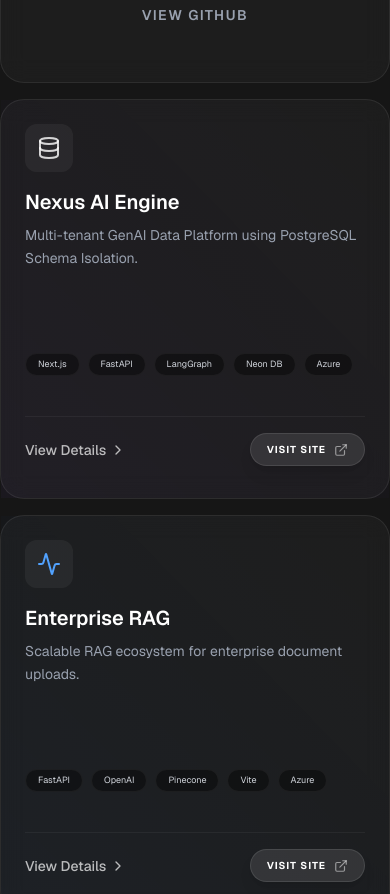
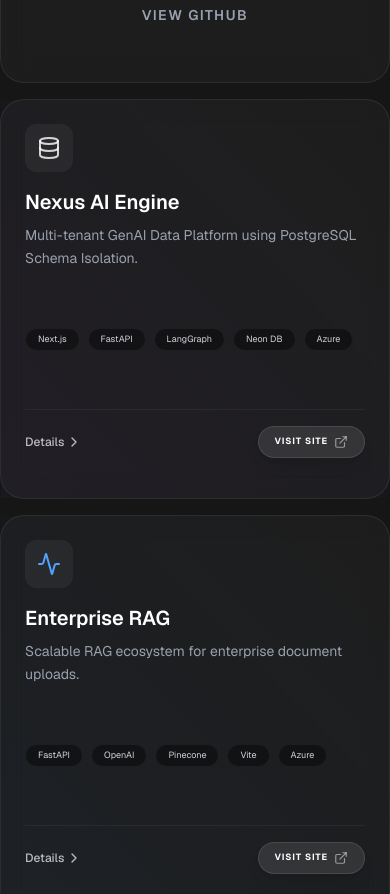
Before and after one commit to koushik1359/koushik-portfolio, a Next.js app: page / in a window 390 px wide. Shown: the part 1640-2534 px from the top of the page. Built offline with nearby package versions, Linux system fonts and the light colour scheme.

Commit message:
Fix: Final Master Key layout for Bento cards (Mobile & Desktop)

```diff
--- a/src/components/ui/BentoCard.tsx
+++ b/src/components/ui/BentoCard.tsx
@@ -50,13 +50,10 @@ export const BentoCard = ({
       {/* Background Ambient Gradient */}
       <div className={`absolute inset-0 bg-gradient-to-tr ${gradientClass} to-transparent z-0 opacity-40 group-hover:opacity-100 transition-opacity duration-700`} />
 
-      {/* Content */}
+      {/* Content Container */}
       <div className="relative z-10 flex-1 flex flex-col h-full text-left">
-        <motion.div
-          className="flex-1 flex flex-col h-full"
-          whileHover={typeof window !== 'undefined' && window.matchMedia('(hover: hover)').matches ? { y: -45 } : {}}
-          transition={{ duration: 0.4, ease: "easeOut" }}
-        >
+        {/* DESKTOP HOVER CONTENT SHIFT - Reverting to CSS for stability */}
+        <div className="flex-1 flex flex-col h-full transition-transform duration-500 md:group-hover:-translate-y-12">
           <div className="flex justify-between items-start mb-4">
             <div className="p-3 bg-white/5 rounded-xl text-white/80">
               {icon}
@@ -71,11 +68,11 @@ export const BentoCard = ({
           <h3 className="text-xl md:text-2xl font-semibold mb-2 text-white">
             {title}
           </h3>
-          <p className="text-gray-400 text-sm leading-relaxed mb-6 flex-1">
+          <p className="text-gray-400 text-sm leading-relaxed mb-6">
             {description}
           </p>
 
-          <div className="flex gap-2 flex-wrap mt-2 mb-6">
+          <div className="flex gap-2 flex-wrap mt-auto mb-6">
             {technologies.map((t) => (
               <span
                 key={t}
@@ -86,10 +83,10 @@ export const BentoCard = ({
             ))}
           </div>
 
-          {/* MOBILE ONLY BUTTONS - Standard flow, always visible */}
-          <div className="flex md:hidden items-center justify-between mt-4 pb-2 border-t border-white/5 pt-4">
-            <div className="flex items-center text-white/70 text-sm font-medium">
-               View Details <ChevronRight className="w-4 h-4 ml-1" />
+          {/* MOBILE ONLY BUTTONS - Inline, always visible, prevents clipping */}
+          <div className="flex md:hidden items-center justify-between mt-auto pb-4 border-t border-white/5 pt-4">
+            <div className="flex items-center text-white/70 text-xs font-medium">
+               Details <ChevronRight className="w-4 h-4 ml-0.5" />
             </div>
             {href && (
               <a
@@ -97,17 +94,17 @@ export const BentoCard = ({
                 target="_blank"
                 rel="noopener noreferrer"
                 onClick={(e) => e.stopPropagation()}
-                className="flex items-center gap-2 bg-white/10 text-white px-4 py-2 rounded-full border border-white/10 text-[10px] font-bold tracking-widest uppercase shadow-lg"
+                className="flex items-center gap-1.5 bg-white/10 text-white px-4 py-2 rounded-full border border-white/10 text-[9px] font-bold tracking-widest uppercase shadow-lg whitespace-nowrap"
               >
                 Visit Site
                 <ExternalLink className="w-3.5 h-3.5 text-white/50" />
               </a>
             )}
           </div>
-        </motion.div>
+        </div>
       </div>
 
-      {/* DESKTOP ONLY HOVER ACTIONS - Absolute positioned, Slide & Reveal */}
+      {/* DESKTOP ONLY HOVER ACTIONS - Absolute positioned, Reveal only */}
       <div className="hidden md:flex absolute bottom-7 left-7 right-7 items-center justify-between text-white text-sm font-medium z-20 pointer-events-none group-hover:pointer-events-auto">
         <div className="flex items-center text-white/50 group-hover:text-white/80 transition-all opacity-0 group-hover:opacity-100 translate-y-4 group-hover:translate-y-0 duration-500">
            View Details <ChevronRight className="w-4 h-4 ml-1" />
```
